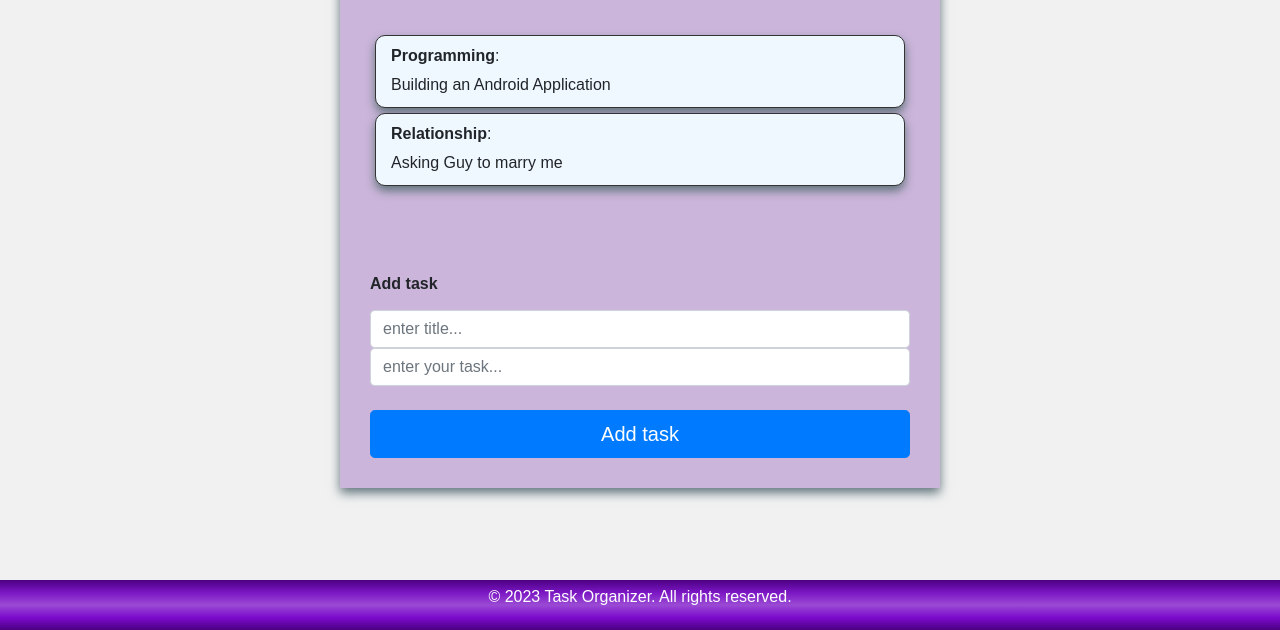
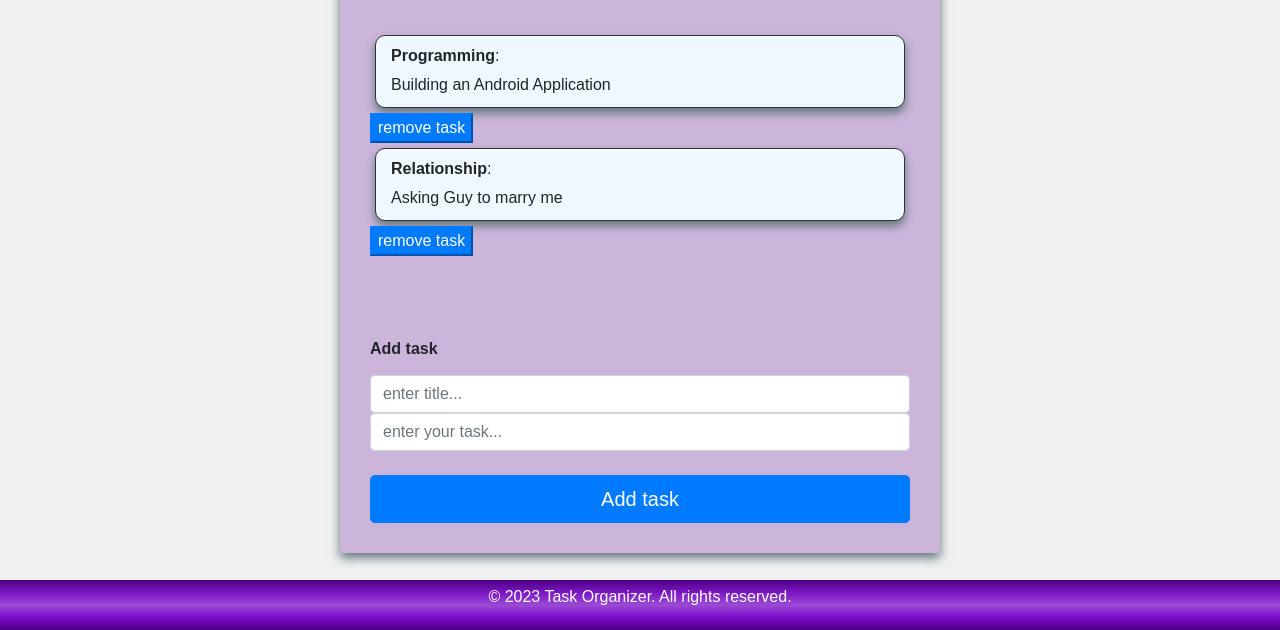
Before and after one commit to RoniRan542/todo-list-git, a Flask app: page /todo_list/2 in a window 1280 px wide. Shown: the part 170-800 px from the top of the page. Run offline with Flask 3, Linux system fonts and the light colour scheme; some libraries are stand-ins or nearby versions.

Commit message:
add delete action

```diff
--- a/taskify/crud.py
+++ b/taskify/crud.py
@@ -49,11 +49,15 @@ def update_task(user_id:int):
 def delete_task(user_id:int):
     user = User.query.filter_by(id=user_id).first()
     if user:
-        task_id = int(request.form['task_id'])
+        task_id = int(request.args.get('task_id'))
+        print(task_id)
         task = Task.query.filter_by(id=task_id).first()
         db.session.delete(task)
         db.session.commit()
-        return jsonify(delition="Item deleted")
+        result = []
+        for task in tasks_schema.dump(user.tasks):
+            result.append(task)
+        return render_template('user_todo.html', tasks=result)
     else:
         return jsonify(message="Delition failed")
 
--- a/taskify/login.py
+++ b/taskify/login.py
@@ -22,6 +22,7 @@ def login():
     user = User.query.filter_by(email=email, password=password).first()
     if user:
         access_token = create_access_token(identity=email)
+
         return jsonify(message="login success",access_token=access_token, id=user.id, name=user.first_name)
     else:
         return jsonify(message="Bad email or password")
--- a/taskify/static/todo.js
+++ b/taskify/static/todo.js
@@ -1,6 +1,5 @@
 console.log("Working...");
 const getCredentials = async (email, password) => {
-    console.log("inside login " + email);
     const resp = await fetch(`login`, {
           method: "POST",
           headers: { "Content-Type": "application/json" },
@@ -23,17 +22,10 @@ const getCredentials = async (email, password) => {
      console.log(data);
 
      loginResponse(data.name, data.id);
-
-     return data
-}
+     }
 
 const loginResponse = (name, id) => {
-  const response = `
-            <h2> You are logged in ${name}! </h2>
-            <button class="btn btn-primary btn-lg btn-block" onclick="window.location.href = 'todo_list/${id}';"> Your todo-list </button>
-            `;
-  document.getElementById("form-container").innerHTML = response;
-
+     window.location.href = `todo_list/${id}`;
 }
 
 const logout = () => {
@@ -63,3 +55,26 @@ const addTask = async (title, description) => {
      console.log("task added successfully");
      window.location.reload();
 }
+
+const deleteTask = async (task) => {
+     // retrieve token and id form localStorage
+     console.log("task_id = " + task.id)
+     const id = localStorage.getItem('user_id');
+     const token = localStorage.getItem('jwt-token');
+
+     const resp = await fetch(`/delete_task/${id}?task_id=${task.id}`, {
+        method: 'DELETE',
+        headers: {
+          "Content-Type": "application/text",
+          "Authorization": `Bearer ${token}` // ⬅⬅⬅ authorization token
+        }
+     })
+     if(!resp.ok) throw Error("There was a problem in the login request")
+
+     else if(resp.status === 403){
+         throw Error("Missing or invalid token");
+     }
+
+     console.log("task deleted successfully");
+     window.location.reload();
+}
--- a/taskify/templates/user_todo.html
+++ b/taskify/templates/user_todo.html
@@ -11,6 +11,12 @@
         <h6><b>{{task.name}}</b>:</h6>
         {{ task.description }}
       </li>
+      <button
+        class="btn-delete btn-primary"
+        onclick="deleteTask({{task|safe}})"
+      >
+        remove task
+      </button>
       {% endfor %}
     </ul>
     {%endif%}
--- a/taskify/user_task_db.py
+++ b/taskify/user_task_db.py
@@ -42,7 +42,7 @@ class UserSchema(ma.Schema):
 
 class TaskSchema(ma.Schema):
     class Meta:
-        fields = ('task_id','name','description')
+        fields = ('id','name','description')
 
 
 user_schema = UserSchema()
```
Also changed, not shown: taskify/templates/index.html (+5 -26 lines), taskify/taskify.db.
